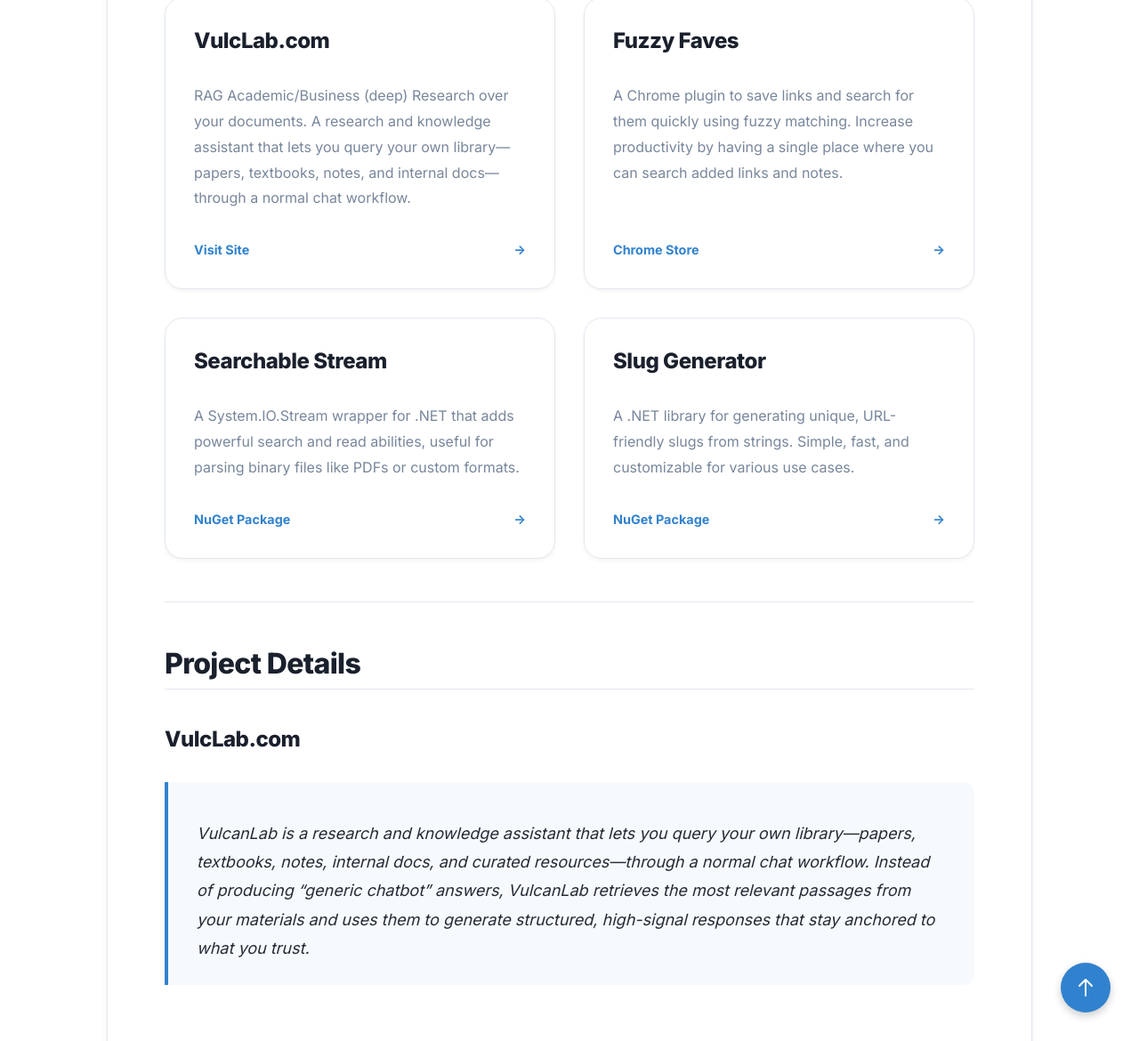
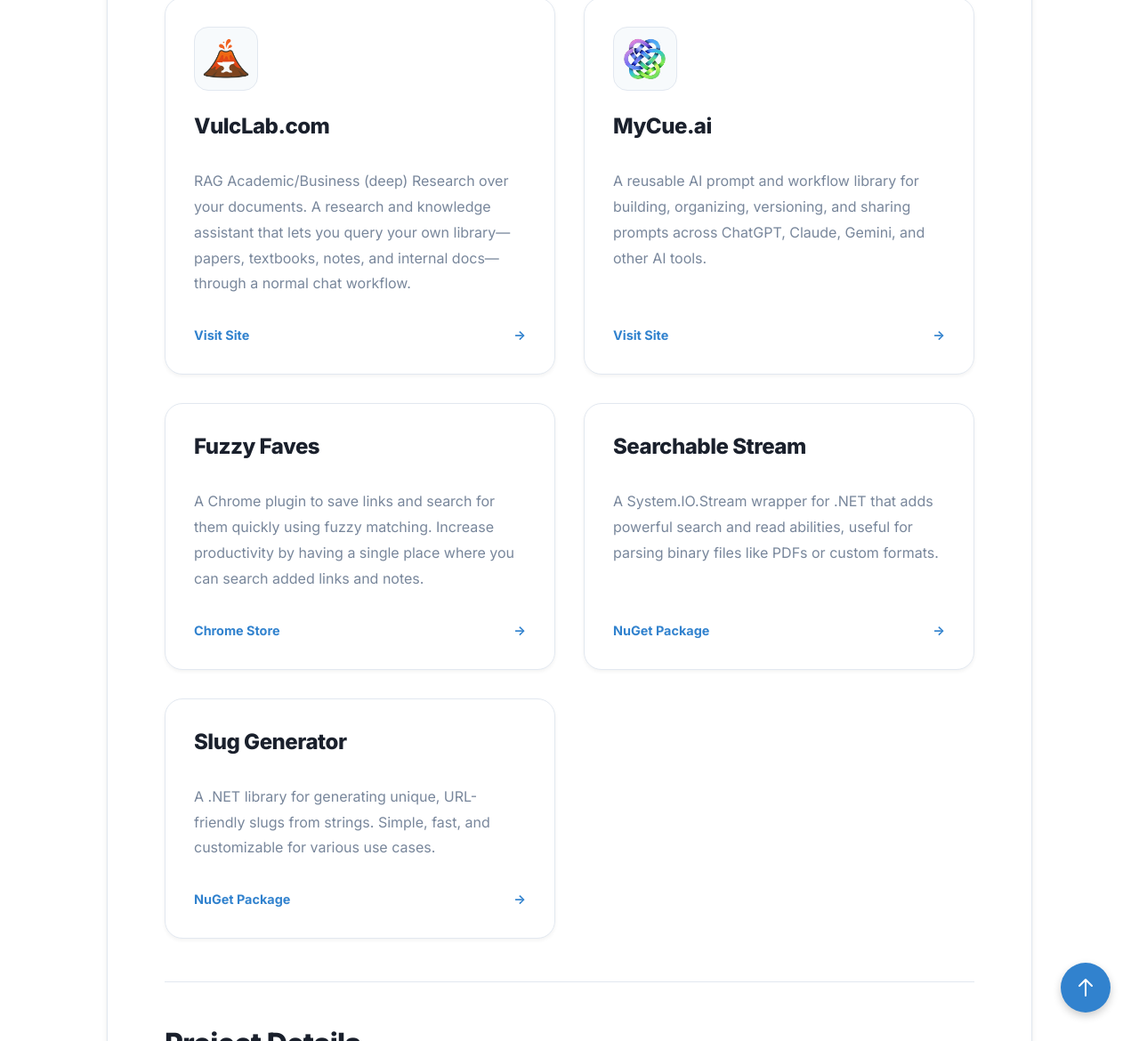
Before and after one commit to DominikGorecki/nikgo, a Jekyll site: the page built from pages/projects.md, in a window 1280 px wide and 1400 px high, scrolled down 401 px. Shown: the part 230-1400 px from the top of the window at 89% size. Built offline with Jekyll 4.4.1, drawn with Linux system fonts in a browser that asks for light colours; some of the changed text lies outside the part shown.

Commit message:
update to projects

```diff
--- a/assets/css/style.scss
+++ b/assets/css/style.scss
@@ -433,6 +433,19 @@ body {
     .card-arrow { transform: translateX(5px); }
   }
 
+  .card-logo {
+    width: 4.5rem !important;
+    height: 4.5rem !important;
+    object-fit: contain;
+    border-radius: 1rem;
+    border: 1px solid var(--border-color);
+    background-color: var(--code-bg);
+    padding: 0.5rem;
+    margin: 0 0 1.5rem 0 !important;
+    box-shadow: none !important;
+    cursor: inherit !important;
+  }
+
   .card-image {
     width: calc(100% + 4rem) !important;
     max-width: none !important;
--- a/pages/projects.md
+++ b/pages/projects.md
@@ -8,8 +8,16 @@ layout: default
 
 <div class="card-grid">
   <a href="https://vulclab.com" class="card-item">
+    <img src="{{ '/assets/images/vulc-logo-sm.png' | relative_url }}" alt="VulcLab.com logo" class="card-logo">
     <h3 class="card-title">VulcLab.com</h3>
     <p class="card-description">RAG Academic/Business (deep) Research over your documents. A research and knowledge assistant that lets you query your own library—papers, textbooks, notes, and internal docs—through a normal chat workflow.</p>
+    <div class="card-footer">Visit Site <span class="card-arrow">→</span></div>
+  </a>
+
+  <a href="https://mycue.ai" class="card-item">
+    <img src="{{ '/assets/images/myCueFacIvon.png' | relative_url }}" alt="MyCue.ai icon" class="card-logo">
+    <h3 class="card-title">MyCue.ai</h3>
+    <p class="card-description">A reusable AI prompt and workflow library for building, organizing, versioning, and sharing prompts across ChatGPT, Claude, Gemini, and other AI tools.</p>
     <div class="card-footer">Visit Site <span class="card-arrow">→</span></div>
   </a>
 
@@ -38,3 +46,6 @@ layout: default
 
 ### VulcLab.com
 > VulcanLab is a research and knowledge assistant that lets you query your own library—papers, textbooks, notes, internal docs, and curated resources—through a normal chat workflow. Instead of producing “generic chatbot” answers, VulcanLab retrieves the most relevant passages from your materials and uses them to generate structured, high-signal responses that stay anchored to what you trust.
+
+### MyCue.ai
+> MyCue.ai is a reusable prompt and workflow library for people who work with AI tools every day. It turns scattered prompts into an organized system with smart variables, version history, private collections, public sharing, forkable community prompts, and reusable snippets for recurring instructions.
```
Also changed, not shown: assets/images/myCueFacIvon.png (added), assets/images/vulc-logo-sm.png (added), 2 other files.
